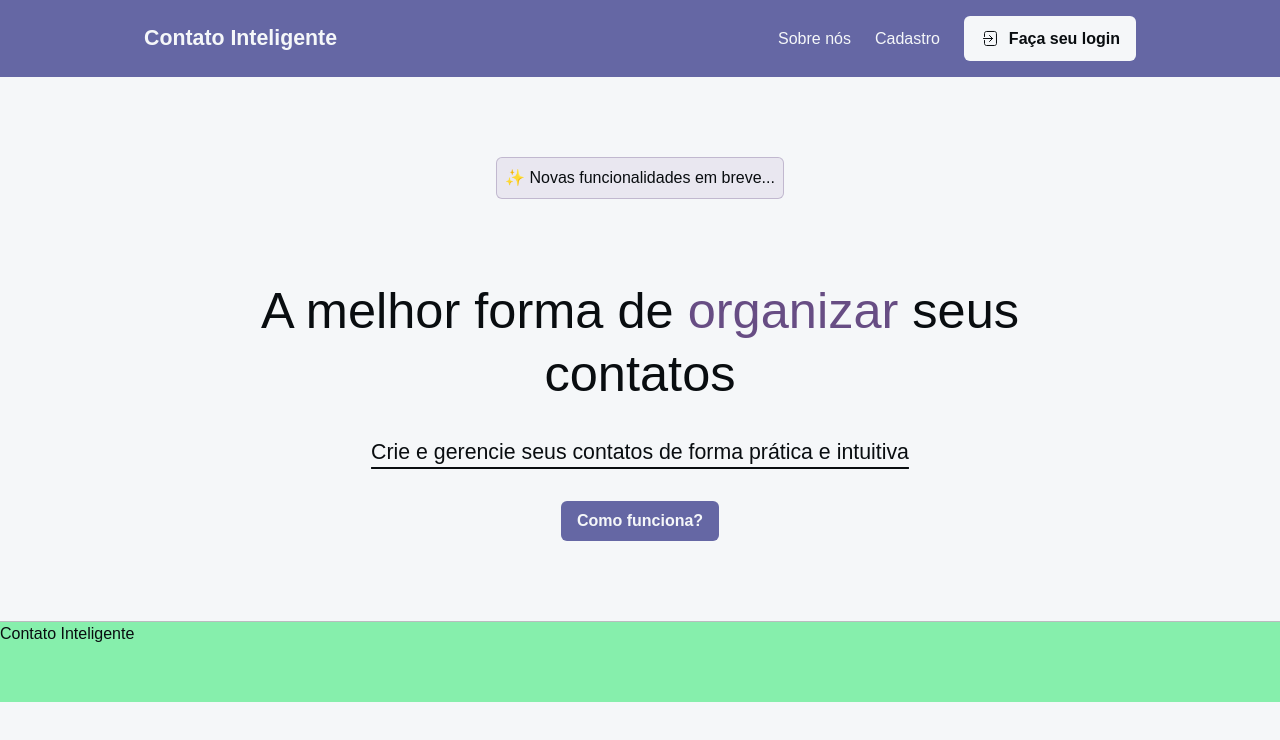
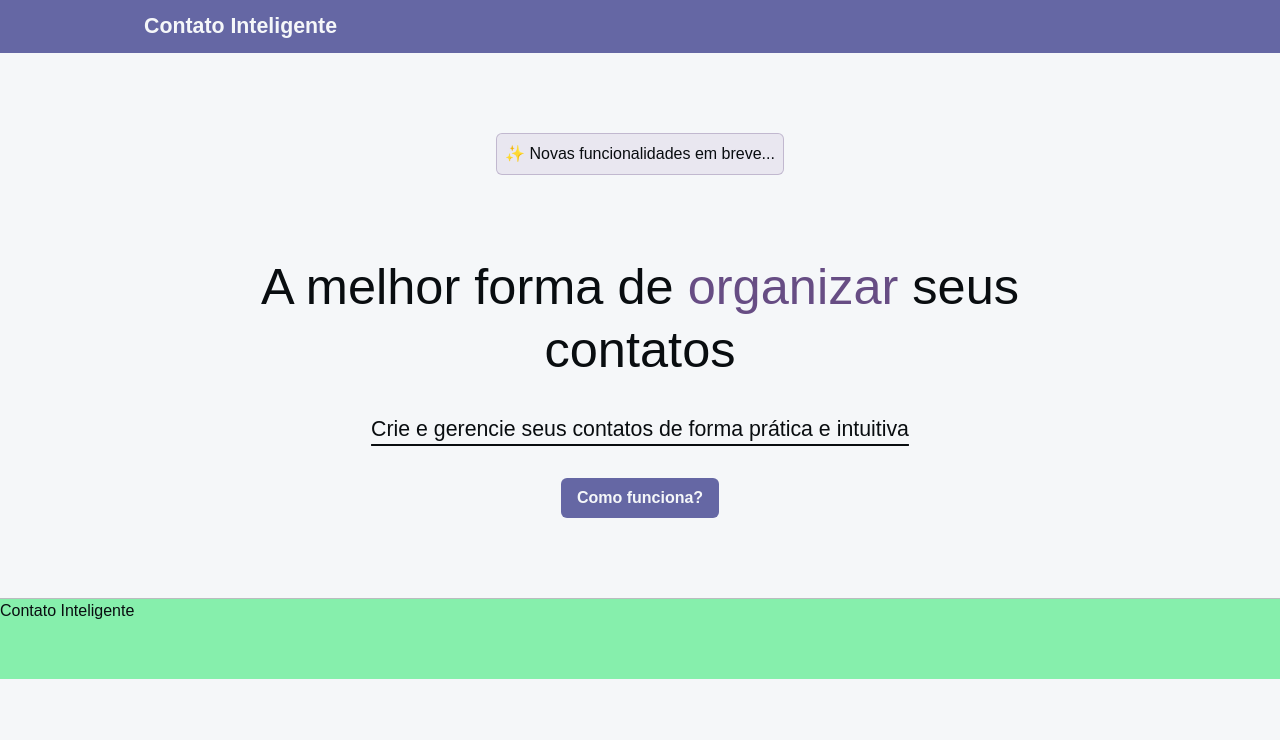
Before and after one commit to vinicioscst/contatointeligente-frontend, a Next.js app: page / in a window 1280 px wide. Shown: the top 740 px of the page. Built offline with nearby package versions, Linux system fonts and the light colour scheme; a web font is replaced by a local one.

Commit message:
fix: made header menu dynamic

```diff
--- a/src/components/Header/index.tsx
+++ b/src/components/Header/index.tsx
@@ -1,11 +1,15 @@
 "use client";
 import Link from "next/link";
-import Nav from "../Nav";
 import { useState } from "react";
 import MobileNav from "../MobileNav";
 import MenuIcon from "../icons/MenuIcon";
 
-const Header = () => {
+interface IHeaderProps {
+  desktopMenu: React.ReactNode;
+  mobileMenu: React.ReactNode;
+}
+
+const Header = ({ desktopMenu, mobileMenu }: IHeaderProps) => {
   const [open, setOpen] = useState(false);
 
   return (
@@ -16,12 +20,12 @@ const Header = () => {
             Contato Inteligente
           </h5>
         </Link>
-        <Nav />
+        {desktopMenu}
         <div className="flex sm:hidden py-3" onClick={() => setOpen(!open)}>
-          <MenuIcon size={21} stroke="rgb(245 247 249)"/>
+          <MenuIcon size={21} stroke="rgb(245 247 249)" />
         </div>
       </div>
-      {open === true && <MobileNav />}
+      {open === true && `${mobileMenu}`}
     </header>
   );
 };
```
